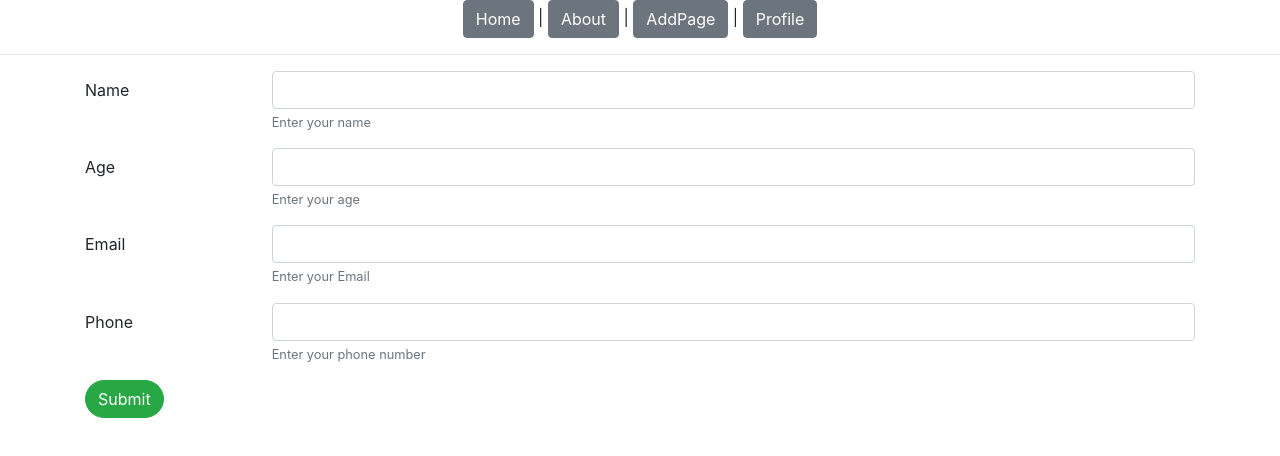
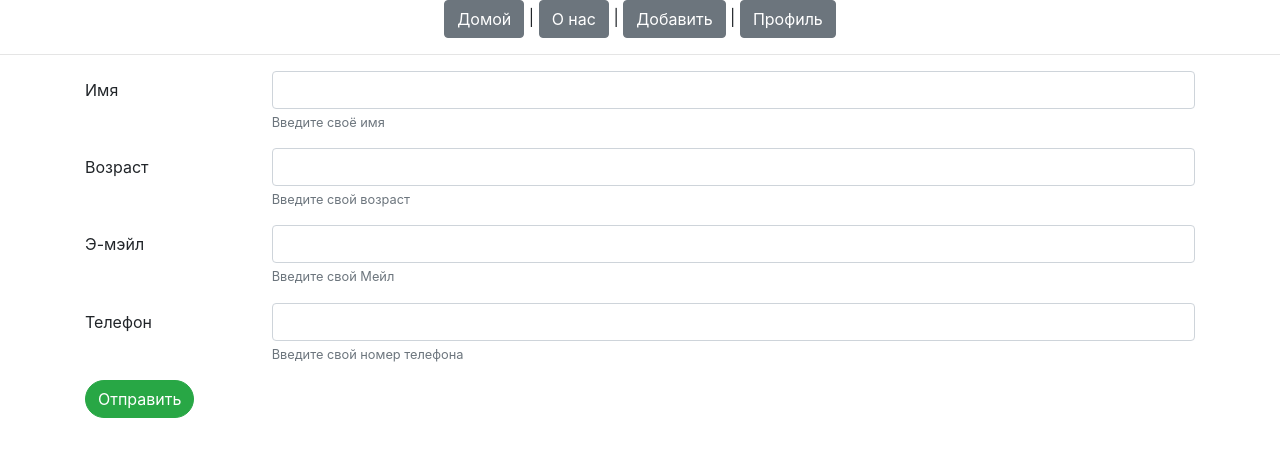
Before and after one commit to rnzomb/vue2, a Vue app: page /profile in a window 1280 px wide. Shown: the top 456 px of the page. Built offline with nearby package versions, Linux system fonts and the light colour scheme.

Commit message:
languages

```diff
--- a/package.json
+++ b/package.json
@@ -16,6 +16,7 @@
     "uuid": "^3.3.2",
     "vue": "^2.6.10",
     "vue-awesome": "^3.5.3",
+    "vue-i18n": "^8.11.2",
     "vue-router": "^3.0.6",
     "vuex": "^3.1.1",
     "vuex-persistedstate": "^2.5.4",
--- a/src/App.vue
+++ b/src/App.vue
@@ -1,10 +1,10 @@
 <template>
   <div id="app">
     <div class="text-center" id="nav">
-      <b-button to="/">Home</b-button> |
-      <b-button to="/about">About</b-button> |
-      <b-button to="/add">AddPage</b-button>  |
-      <b-button to="/profile/">Profile</b-button>
+      <b-button to="/">{{$t('menu_home')}}</b-button> |
+      <b-button to="/about">{{$t('menu_about')}}</b-button> |
+      <b-button to="/add">{{$t('menu_add')}}</b-button>  |
+      <b-button to="/profile/">{{$t('menu_prof')}}</b-button>
       <hr>
     </div>
     <transition name="fade" mode="out-in">
--- a/src/components/EditForm.vue
+++ b/src/components/EditForm.vue
@@ -2,8 +2,8 @@
 
 <b-container>
     <b-form @submit.prevent="onSubmit">
-      <TextInput v-model="name" :required="true" id="firstName" label="Name" description="Enter your name"></TextInput>     <!--horizontallabel - label sverhu-->
-      <DateInput v-model="date" :required="true" id="Date" label="Date" description="Enter your Date"></DateInput>
+      <TextInput v-model="name" :required="true" id="firstName" :label="fieldName" :description="msgName"></TextInput>     <!--horizontallabel - label sverhu-->
+      <DateInput v-model="date" :required="true" id="Date" :label="fieldDate" :description="msgDate"></DateInput>
 
       <template v-if="id!= undefined">
         <b-button class="top-cover" variant="success" pill type="submit">
@@ -63,6 +63,17 @@ export default {
   computed:{
     id() {
       return this.$route.params.id
+    },
+    fieldName() {
+      return this.$i18n.t('field_name')
+    },
+    fieldDate() {
+      return this.$i18n.t('field_date')
+    },msgName() {
+      return this.$i18n.t('msg_name')
+    },
+    msgDate() {
+      return this.$i18n.t('msg_date')
     }
   },
     mounted() {
--- a/src/components/TodoList.vue
+++ b/src/components/TodoList.vue
@@ -13,7 +13,7 @@
           />
         </div>
       </transition-group>
-      <div>Count: {{items.length}}</div>
+      <div>{{$t('field_count')}}: {{items.length}}</div>
     </div>
 
 </template>
@@ -27,7 +27,7 @@ export default {
     TodoItem
   },
   computed:{
-    items(){
+    items() {
       return this.$store.getters.getTodos
     }
   },
--- /dev/null
+++ b/src/i18n.js
@@ -0,0 +1,17 @@
+import Vue from 'vue'
+import VueI18n from 'vue-i18n'
+Vue.use(VueI18n)
+
+import localeEn from '@/locale/en.json'
+import localeRu from '@/locale/ru.json'
+
+const i18n = new VueI18n ({
+  locale:'ru',
+  callbacklocale:'en',
+  messages: {
+    en: localeEn,
+    ru: localeRu
+  }
+})
+
+export default i18n
--- /dev/null
+++ b/src/locale/en.json
@@ -0,0 +1,28 @@
+{
+  "menu_home": "Home",
+  "menu_about": "About",
+  "menu_add": "Add Page",
+  "menu_prof": "Profile",
+
+  "head_about": "This is an about page",
+
+
+
+  "field_name": "Name",
+  "field_age": "Age",
+  "field_email": "Email",
+  "field_tel": "Phone",
+  "field_date": "Date",
+  "field_count": "Count",
+
+  "msg_name": "Enter your name",
+  "msg_age": "Enter your age",
+  "msg_email": "Enter your Email",
+  "msg_tel": "Enter your phone number",
+  "msg_date": "Enter your date",
+
+  "btn_subm": "Submit"
+
+
+
+}
--- /dev/null
+++ b/src/locale/ru.json
@@ -0,0 +1,28 @@
+{
+  "menu_home": "Домой",
+  "menu_about": "О нас",
+  "menu_add": "Добавить",
+  "menu_prof": "Профиль",
+
+  "head_about": "Страница О нас",
+
+
+  "field_name": "Имя",
+  "field_age": "Возраст",
+  "field_email": "Э-мэйл",
+  "field_tel": "Телефон",
+  "field_date": "Дата",
+  "field_count": "Всего записей",
+
+  "msg_name": "Введите своё имя",
+  "msg_age": "Введите свой возраст",
+  "msg_email": "Введите свой Мейл",
+  "msg_tel": "Введите свой номер телефона",
+  "msg_date": "Введите дату",
+
+  "btn_subm": "Отправить"
+
+
+
+
+}
--- a/src/main.js
+++ b/src/main.js
@@ -6,11 +6,13 @@ import store from '@/store.js'
 import 'bootstrap/dist/css/bootstrap.css'
 import 'bootstrap-vue/dist/bootstrap-vue.css'
 import router from './router'
+import i18n from '@/i18n.js'
 
 Vue.use(BootstrapVue)
 Vue.config.productionTip = false
 
 new Vue({
+  i18n,
   store,
   router,
   render: h => h(App)
--- a/src/views/About.vue
+++ b/src/views/About.vue
@@ -1,5 +1,7 @@
 <template>
-  <div class="about">
-    <h1>This is an about page</h1>
+  <div class="text-center font-weight-bold">
+    <h1>{{ $t('head_about')}}</h1>
+
+  {{ $t('field_name')}}
   </div>
 </template>
--- a/src/views/Profile.vue
+++ b/src/views/Profile.vue
@@ -2,12 +2,12 @@
   <b-container>
     <b-form @submit.prevent="onSubmit">
         <!--{{ form.name }}-->
-      <TextInput v-model="form.name" horizontalLabel :required="true" id="firstName" label="Name" description="Enter your name"></TextInput>
-      <NumberInput v-model="form.age" horizontalLabel :required="true" id="Age" label="Age" description="Enter your age"></NumberInput>
-      <EmailInput v-model="form.email" horizontalLabel :required="true" id="email" label="Email" description="Enter your Email"></EmailInput>
-      <PhoneInput v-model="form.phone" horizontalLabel :required="true" id="phoneNumber" label="Phone" description="Enter your phone number"></PhoneInput>
+      <TextInput v-model="form.name" horizontalLabel :required="true" id="firstName" :label="fieldName" :description="msgName"></TextInput>
+      <NumberInput v-model="form.age" horizontalLabel :required="true" id="Age" :label="fieldAge" :description="msgAge"></NumberInput>
+      <EmailInput v-model="form.email" horizontalLabel :required="true" id="email" :label="fieldEmail" :description="msgEmail"></EmailInput>
+      <PhoneInput v-model="form.phone" horizontalLabel :required="true" id="phoneNumber" :label="fieldPhone" :description="msgPhone"></PhoneInput>
 
-      <b-button variant="success" pill type="submit">Submit</b-button>
+      <b-button variant="success" pill type="submit">{{$t('btn_subm')}}</b-button>
 
     </b-form>
   </b-container>
@@ -36,6 +36,34 @@ export default {
       }
     }
   },
+  computed: {
+    fieldName() {
+      return this.$i18n.t('field_name')
+    },
+    fieldAge() {
+      return this.$i18n.t('field_age')
+    },
+    fieldEmail() {
+      return this.$i18n.t('field_email')
+    },
+    fieldPhone() {
+      return this.$i18n.t('field_tel')
+    },
+    msgName() {
+      return this.$i18n.t('msg_name')
+    },
+    msgAge() {
+      return this.$i18n.t('msg_age')
+    },
+    msgEmail() {
+      return this.$i18n.t('msg_email')
+    },
+    msgPhone() {
+      return this.$i18n.t('msg_tel')
+    },
+
+
+  },
   methods: {
     onSubmit(){
       console.log(this.form)
```
Also changed, not shown: 1 other file (tests, documents, lock files or other folders).
